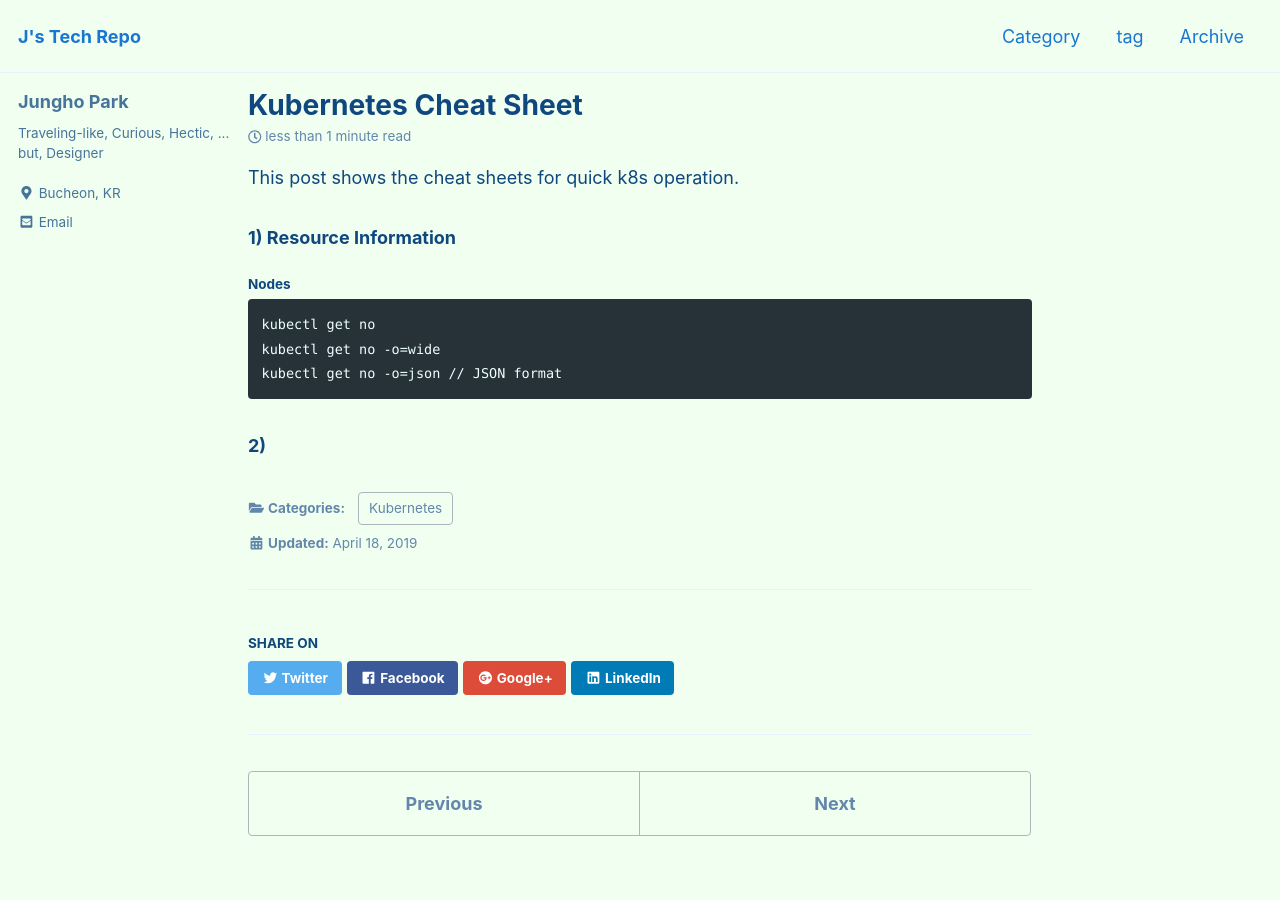
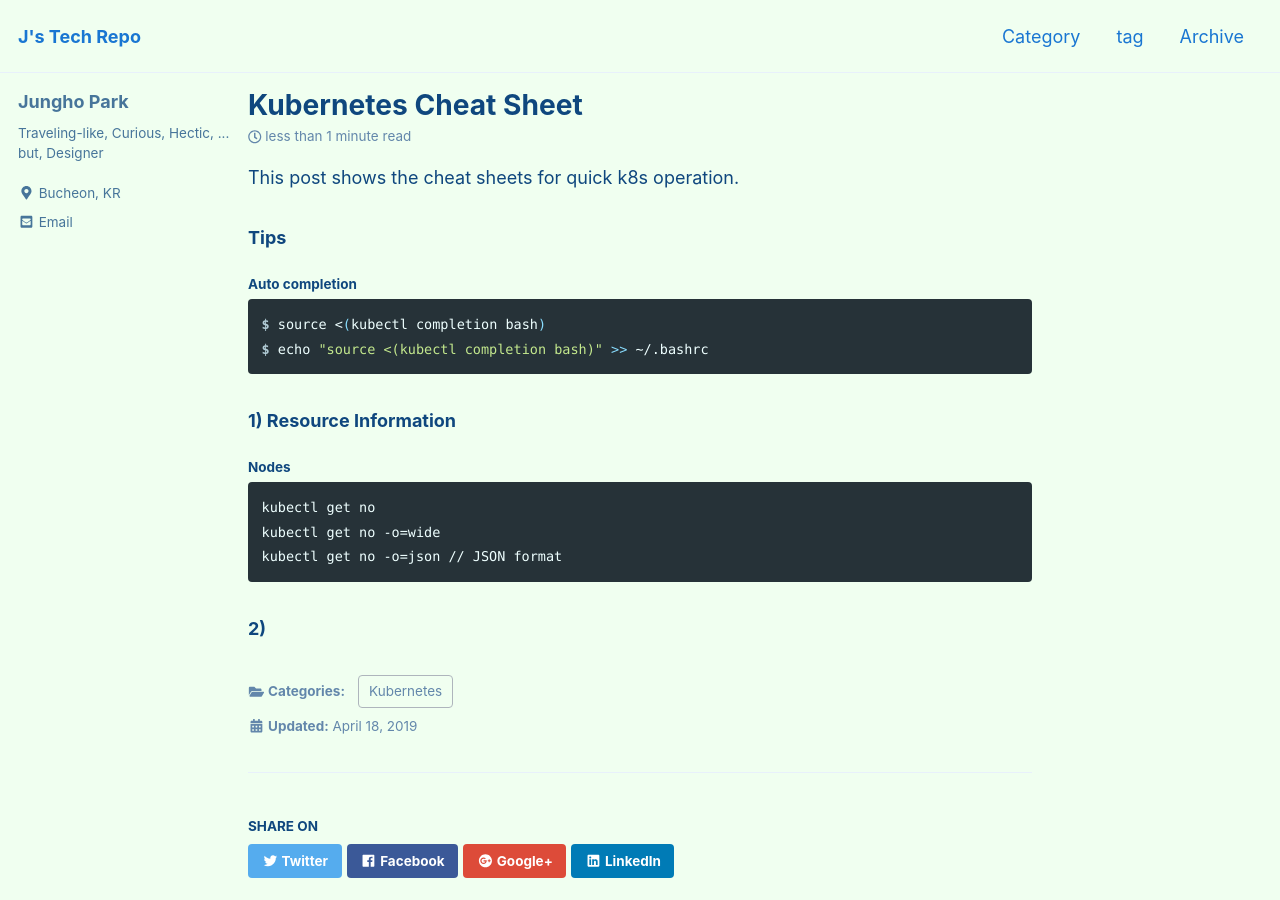
Before and after one commit to unipark00/tekrepo, a Jekyll site: the page built from _posts/2019-04-18-k8s-cheat-sheet.md, in a window 1280 px wide and 900 px high. Built offline with Jekyll 4.4.1, drawn with Linux system fonts in a browser that asks for light colours; cached includes are drawn as plain includes.

Commit message:
Update 2019-04-18-k8s-cheat-sheet.md

````diff
--- a/_posts/2019-04-18-k8s-cheat-sheet.md
+++ b/_posts/2019-04-18-k8s-cheat-sheet.md
@@ -9,6 +9,13 @@ toc: false
 
 This post shows the cheat sheets for quick k8s operation.
 
+### Tips
+#### Auto completion
+```console
+$ source <(kubectl completion bash)
+$ echo "source <(kubectl completion bash)" >> ~/.bashrc
+```
+
 ### 1) Resource Information
 #### Nodes
 ```console
````
